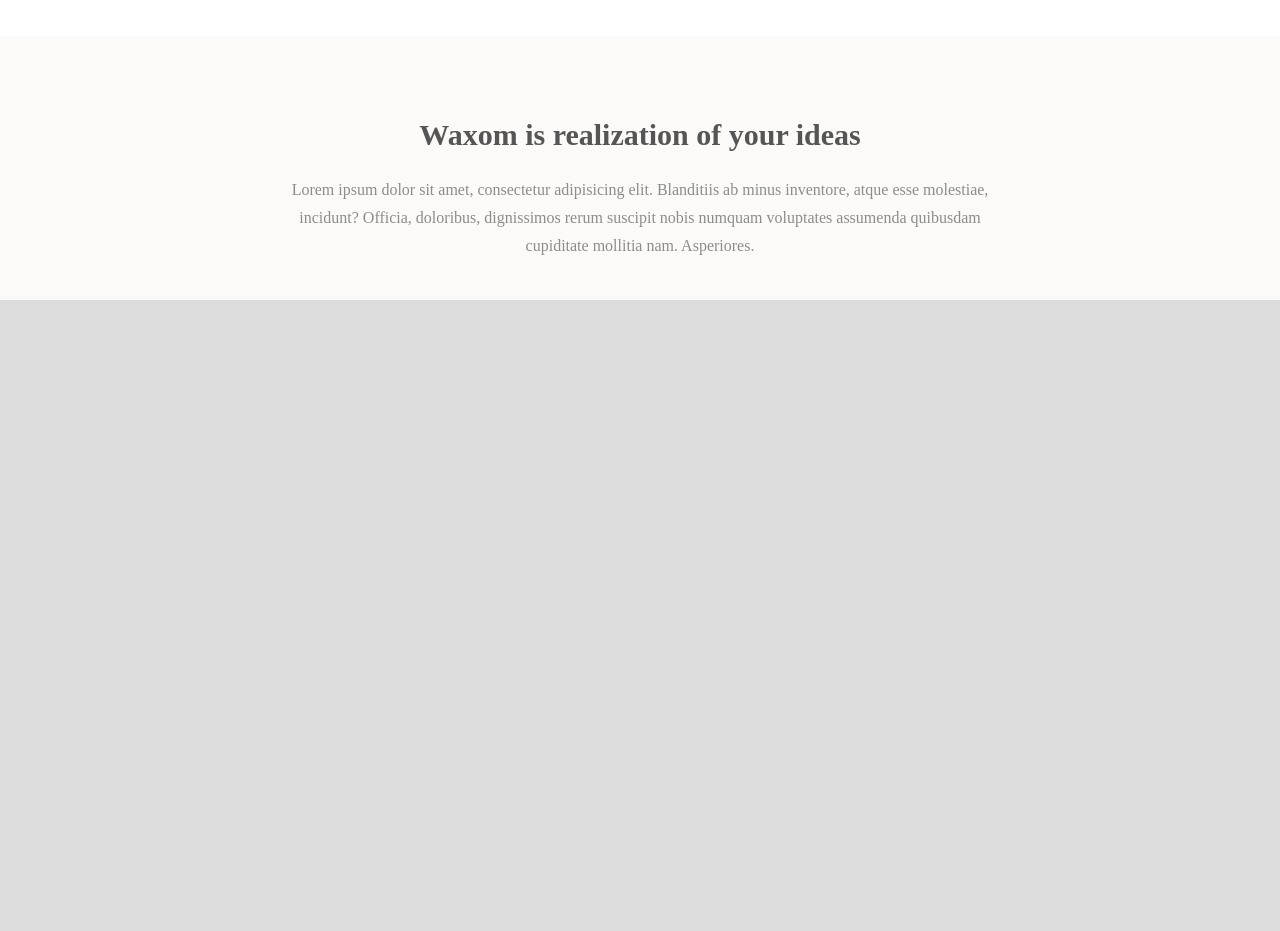
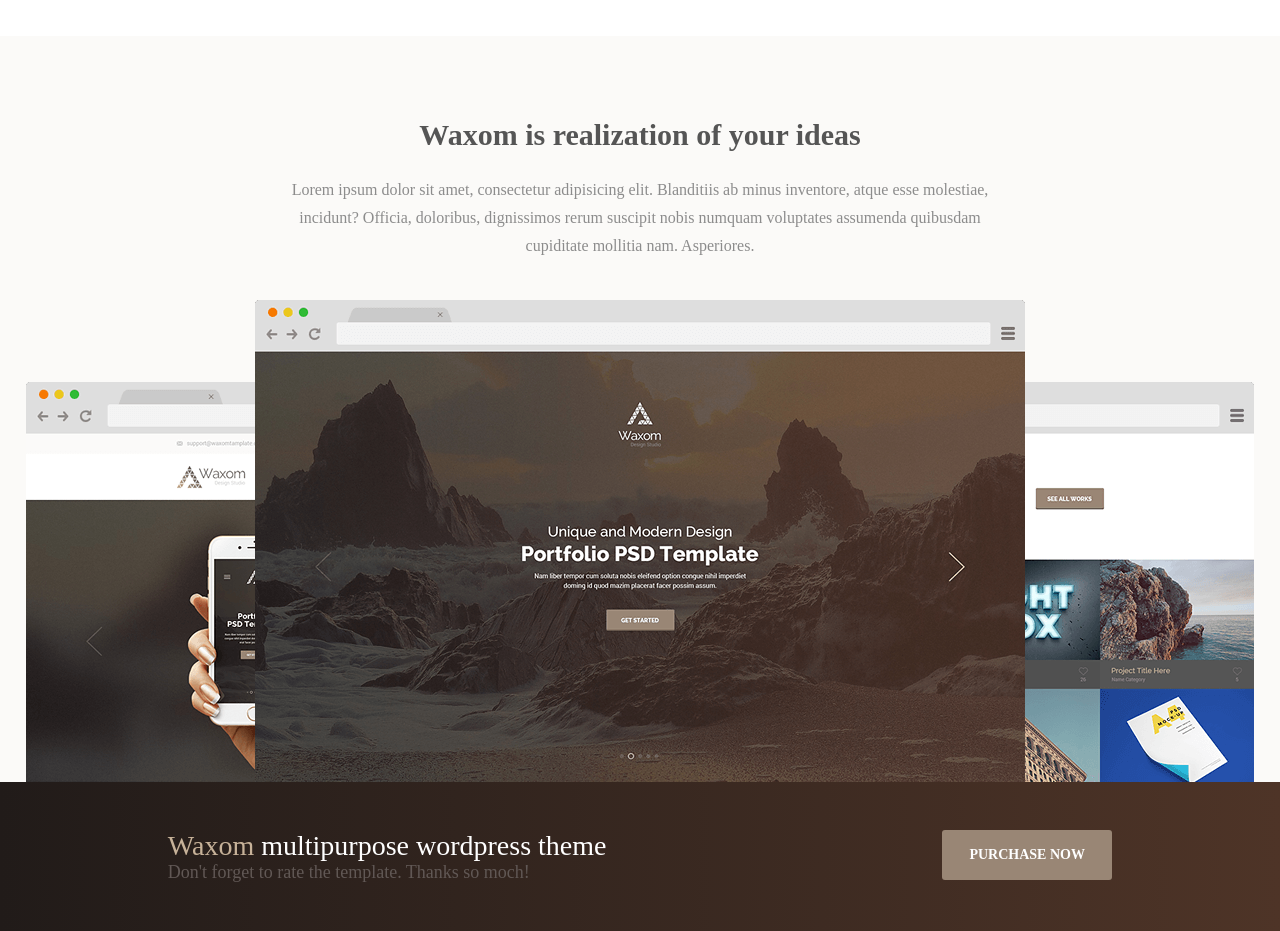
Before and after one commit to Stanislav23reg/Stanislav23reg.github.io, a plain HTML site: page index.html in a window 1280 px wide. Shown: the part 592-1523 px from the top of the page. Before the commit the page ends 892 px from the top, so only its background shows below. Drawn offline with Linux system fonts and the light colour scheme.

Commit message:
Lesson 8

```diff
--- a/css/style.css
+++ b/css/style.css
@@ -15,23 +15,33 @@
 }
 .header_top {
   display: flex;
-  justify-content: space-around;
+  justify-content: space-between;
   text-align: center;
+  max-width: 1170px;
+  margin: 0 auto;
+  padding: 0 33px;
+}
+.header_top_right {
+  display: flex;
 }
 .header_logo {
   display: flex;
   font-family: Raleway;
-  font-size: 34px;
+  font-size: 22px;
   font-weight: 400;
   text-decoration: none;
-  height: 56px;
-  line-height: 56px;
+  height: 36px;
+  line-height: 36px;
   color: #fff;
 }
-.header_logo:hover img {
+.header_logo img {
+  height: 36px;
+  width: 41px;
+}
+.header_logo:hover .header_logo img {
   filter: drop-shadow(0 0 6px #fff);
 }
-.header_logo:active img {
+.header_logo:active .header_logo img {
   filter: invert(0.5);
 }
 nav {
@@ -43,23 +53,23 @@
   display: none;
 }
 .nav_burger {
-  background: #fff;
   padding: 7px;
   width: 30px;
   display: block;
   position: relative;
   z-index: 2;
   cursor: pointer;
+  margin-left: 21px;
 }
-.nav_burger div {
+.nav_burger span {
   height: 3px;
-  background: #000;
+  background: #fff;
   border-radius: 2px;
   transition: 0.6s;
+  display: block;
 }
 .nav_burger_medium {
   margin: 8px auto;
-  width: 24px;
 }
 .menu {
   display: none;
@@ -121,13 +131,42 @@
   background: url("../img/icon-cart.png");
   background-size: contain;
   background-repeat: no-repeat;
-  margin: auto 0;
+  margin: auto 28px auto 0;
 }
 .header_basket:hover {
   filter: invert(0.35);
 }
 .header_basket:active {
   filter: invert(0.7);
+}
+.header_search {
+  margin: auto 0;
+  width: 24px;
+  height: 24px;
+  position: relative;
+}
+.header_search input {
+  outline: none;
+  width: 24px;
+  height: 24px;
+  background: url("../img/icon-search.png");
+  background-size: contain;
+  background-repeat: no-repeat;
+  border: none;
+  color: #fff;
+  cursor: pointer;
+}
+.header_search input:focus {
+  width: 150px;
+  padding: 0 10px;
+  border: 1px solid #fff;
+  transition: width 1s ease-out;
+  background-position: right;
+  position: absolute;
+  top: 0;
+  right: 0;
+  background-color: #dcdcdc;
+  cursor: text;
 }
 .service {
   display: flex;
@@ -260,13 +299,78 @@
   padding: 24px 16.5px 40px 16.5px;
   text-align: center;
 }
-@media screen and (min-width: 1150px) {
-  .header_top {
-    justify-content: center;
+.realization_box {
+  display: flex;
+  align-items: center;
+  overflow: auto;
+}
+.realization_box_banner {
+  width: 100%;
+  height: 100%;
+  margin-right: 10px;
+}
+.realization_bottom {
+  background: -webkit-linear-gradient(0deg, #211b19 0%, #4e3427 100%);
+  background: -moz-linear-gradient(0deg, #211b19 0%, #4e3427 100%);
+  background: -o-linear-gradient(0deg, #211b19 0%, #4e3427 100%);
+  background: -ms-linear-gradient(0deg, #211b19 0%, #4e3427 100%);
+  background: linear-gradient(90deg, #211b19 0%, #4e3427 100%);
+  padding: 38px 10px;
+  text-align: center;
+}
+.realization_bottom_left {
+  display: flex;
+  flex-direction: column;
+}
+.realization_bottom_left_txt1 {
+  font-family: Raleway;
+  color:  #fff;
+  font-size: 28px;
+  font-weight: 400;
+  margin-bottom: 10px;
+}
+.realization_bottom_left_txt1 span {
+  color:  #c7b299;
+}
+.realization_bottom_left_txt2 {
+  font-family: Montserrat;
+  color:  #615855;
+  font-size: 18px;
+  font-weight: 300;
+  margin-bottom: 38px;
+}
+.realization_bottom button {
+  border-radius: 3px;
+  background-color:  #998675;
+  width: 170px;
+  height: 50px;
+  font-family: Raleway;
+  color:  #fff;
+  font-size: 14px;
+  font-weight: 700;
+  text-transform: uppercase;
+  border: none;
+  cursor: pointer;
+}
+.realization_bottom button:hover {
+  background-color:  #fff;
+  color:  #000;
+}
+@media screen and (min-width: 641px) {
+  .header_logo {
+    font-size: 34px;
+    height: 56px;
+    line-height: 56px;
   }
-  .header_logo {
-    margin-right: 219px;
+  .header_logo img {
+    height: 56px;
+    width: 64px;
   }
+  .realization_box_banner {
+    width: 50%;
+    margin-right: 10px;
+  }
+@media screen and (min-width: 1025px) {
   nav {
     order: initial;
   }
@@ -285,4 +389,48 @@
   .menu li:last-child {
     margin-right: 63px;
   }
+  .realization_box {
+    max-width: 1230px;
+    margin: 0 auto;
+    justify-content: center;
+    align-items: flex-end;
+  }
+    .realization_box_banner {
+      position: relative;
+      display: block;
+      width: 62.6%;
+    }
+    .banner_left {
+      z-index: 1;
+      margin-right: 0;
+    }
+    .banner_center {
+      margin: 0 -44%;
+      z-index: 2;
+    }
+    .banner_right {
+      z-index: 1;
+      margin-right: 0;
+    }
+    .realization_box_banner:hover {
+      z-index: 3;
+    }
+    .realization_bottom {
+  background: -webkit-linear-gradient(0deg, #211b19 0%, #4e3427 100%);
+  background: -moz-linear-gradient(0deg, #211b19 0%, #4e3427 100%);
+  background: -o-linear-gradient(0deg, #211b19 0%, #4e3427 100%);
+  background: -ms-linear-gradient(0deg, #211b19 0%, #4e3427 100%);
+  background: linear-gradient(90deg, #211b19 0%, #4e3427 100%);
+  display: flex;
+  justify-content: space-around;
+  padding: 48px 0;
+      text-align: left;
 }
+  .realization_bottom_left_txt1 {
+  margin-bottom: 0;
+}
+.realization_bottom_left_txt2 {
+  margin-bottom: 0;
+}
+  }
+}
--- a/index.html
+++ b/index.html
@@ -1,21 +1,24 @@
 <!DOCTYPE html>
 <html lang="en">
+
 <head>
   <meta charset="UTF-8">
   <meta name="viewport" content="width=device-width, initial-scale=1">
   <title>Document</title>
   <link rel="stylesheet" href="css/style.css">
 </head>
+
 <body>
   <header>
     <div class="header_top">
       <a href="#" class="header_logo"><img src="img/logos.png" alt="logos" height="56" width="64">Waxom</a>
+      <div class="header_top_right">
         <nav>
           <input type="checkbox" id="nav_burger_box">
           <label for="nav_burger_box" class="nav_burger">
-          <div class="nav_burger_top"></div>
-          <div class="nav_burger_medium"></div>
-          <div class="nav_burger_bottom"></div>
+            <span class="nav_burger_top"></span>
+            <span class="nav_burger_medium"></span>
+            <span class="nav_burger_bottom"></span>
           </label>
           <ul class="menu">
             <li><a href="#">Home</a></li>
@@ -29,6 +32,10 @@
           </ul>
         </nav>
         <a href="#" class="header_basket"></a>
+        <form action="" class="header_search">
+          <input type="search">
+        </form>
+      </div>
     </div>
   </header>
   <main>
@@ -57,7 +64,20 @@
     <section class="realization">
       <h2>Waxom is realization of your ideas</h2>
       <p>Lorem ipsum dolor sit amet, consectetur adipisicing elit. Blanditiis ab minus inventore, atque esse molestiae, incidunt? Officia, doloribus, dignissimos rerum suscipit nobis numquam voluptates assumenda quibusdam cupiditate mollitia nam. Asperiores.</p>
+      <div class="realization_box">
+         <img src="img/browser-left.png" alt="" class="realization_box_banner banner_left">
+         <img src="img/browser-center.png" alt="" class="realization_box_banner banner_center">
+         <img src="img/browser-right.png" alt="" class="realization_box_banner banner_right">
+      </div>
+      <div class="realization_bottom">
+        <div class="realization_bottom_left">
+          <span class="realization_bottom_left_txt1"><span>Waxom</span> multipurpose wordpress theme</span>
+          <span class="realization_bottom_left_txt2">Don't forget to rate the template. Thanks so moch!</span>
+        </div>
+        <button>Purchase now</button>
+      </div>
     </section>
   </main>
 </body>
+
 </html>
```
Also changed, not shown: img/browser-center.png (added), img/browser-left.png (added), img/browser-right.png (added). Lines whose indentation alone changed are shown as unchanged.
